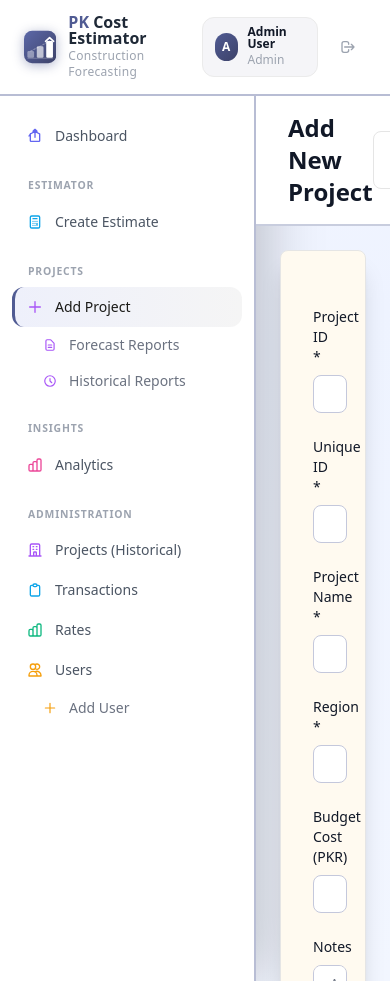
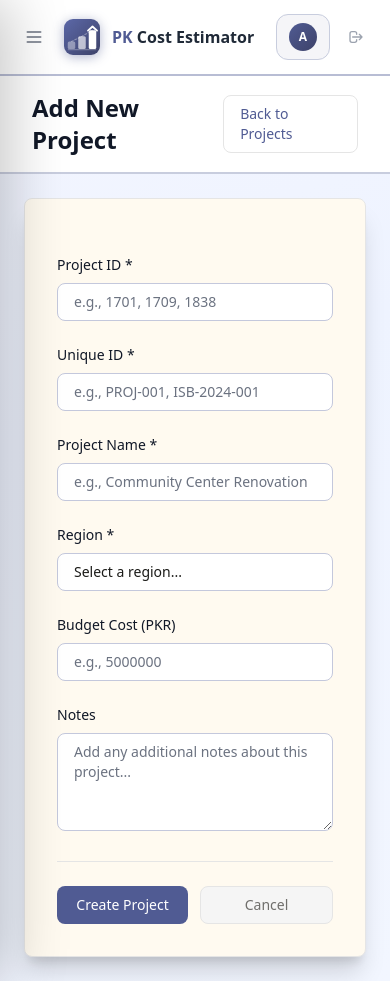
Before and after one commit to Martih70/PKCostEstimator, a Laravel app: page /admin/projects/create in a window 390 px wide. Run offline with Laravel 12, Linux system fonts and the light colour scheme; a user stored in the database is signed in; data comes from the database, SQL or seed files in the repository; style sheets or scripts are compiled from the project's sources; some web fonts are replaced.

Commit message:
Fix mobile sidebar slide-over with Alpine.js toggle and close button
- Wrap layout in x-data="{ sidebarOpen: false }" for Alpine state
- Add hamburger button (mobile only) to open sidebar
- Add dark backdrop overlay with fade transition, dismisses on tap
- Sidebar uses :class binding to slide -translate-x-full / translate-x-0
- Add mobile close (X) button inside sidebar top for explicit dismiss
- Desktop always shows sidebar via md:translate-x-0

Co-Authored-By: Claude Sonnet 4.6 <noreply@anthropic.com>

```diff
--- a/resources/views/layouts/app.blade.php
+++ b/resources/views/layouts/app.blade.php
@@ -180,28 +180,36 @@
         </style>
     </head>
     <body class="font-sans antialiased">
-        <div class="flex h-screen flex-col">
+        <div class="flex h-screen flex-col" x-data="{ sidebarOpen: false }">
             <!-- Top Bar -->
-            <header class="topbar px-6 py-3.5">
+            <header class="topbar px-4 py-3.5 md:px-6">
                 <div class="flex items-center justify-between">
-                    <!-- Logo/Brand -->
                     <div class="flex items-center gap-3">
+                        <!-- Hamburger (mobile only) -->
+                        <button @click="sidebarOpen = true"
+                                class="md:hidden inline-flex items-center justify-center rounded-xl text-gray-500 hover:bg-gray-100 h-9 w-9 transition">
+                            <svg class="h-5 w-5" fill="none" stroke="currentColor" viewBox="0 0 24 24">
+                                <path stroke-linecap="round" stroke-linejoin="round" stroke-width="2" d="M4 6h16M4 12h16M4 18h16" />
+                            </svg>
+                        </button>
+
+                        <!-- Logo/Brand -->
                         <x-application-logo class="h-9 w-9" style="filter: drop-shadow(0 2px 6px rgba(80,91,147,0.45));"/>
                         <div>
                             <h1 class="text-base font-bold leading-none">
                                 <span style="color: #505b93;">PK</span><span class="text-gray-800"> Cost Estimator</span>
                             </h1>
-                            <p class="text-xs text-gray-400 mt-0.5 tracking-wide">Construction Forecasting</p>
+                            <p class="hidden sm:block text-xs text-gray-400 mt-0.5 tracking-wide">Construction Forecasting</p>
                         </div>
                     </div>
 
                     <!-- User Menu -->
-                    <div class="flex items-center gap-3">
-                        <div class="flex items-center gap-2.5 rounded-xl px-3 py-2" style="background: #f5f5f8; border: 1px solid #ebebeb;">
+                    <div class="flex items-center gap-2 md:gap-3">
+                        <div class="flex items-center gap-2.5 rounded-xl px-3 py-2" style="background: #f5f5f8; border: 1px solid #c8cdde;">
                             <div class="h-7 w-7 rounded-full flex items-center justify-center text-xs font-bold text-white" style="background: linear-gradient(135deg, #505b93, #3d4269);">
                                 {{ strtoupper(substr(auth()->user()->name, 0, 1)) }}
                             </div>
-                            <div class="text-left">
+                            <div class="text-left hidden sm:block">
                                 <p class="text-xs font-semibold text-gray-900 leading-none">{{ auth()->user()->name }}</p>
                                 <p class="text-xs text-gray-400 capitalize mt-0.5">{{ str_replace('_', ' ', auth()->user()->role) }}</p>
                             </div>
@@ -220,9 +228,35 @@
 
             <!-- Main Content Area -->
             <div class="flex flex-1 overflow-hidden">
-                <!-- Sidebar -->
-                <nav class="sidebar w-64 overflow-y-auto">
+
+                <!-- Mobile overlay backdrop -->
+                <div x-show="sidebarOpen"
+                     x-transition:enter="transition ease-out duration-200"
+                     x-transition:enter-start="opacity-0"
+                     x-transition:enter-end="opacity-100"
+                     x-transition:leave="transition ease-in duration-150"
+                     x-transition:leave-start="opacity-100"
+                     x-transition:leave-end="opacity-0"
+                     @click="sidebarOpen = false"
+                     class="fixed inset-0 z-20 bg-black/40 md:hidden"
+                     style="display:none;"></div>
+
+                <!-- Sidebar — fixed slide-in on mobile, static on desktop -->
+                <nav class="sidebar fixed inset-y-0 left-0 z-30 w-72 overflow-y-auto
+                            transform transition-transform duration-200 ease-in-out
+                            md:relative md:w-64 md:translate-x-0 md:z-auto"
+                     :class="sidebarOpen ? 'translate-x-0' : '-translate-x-full md:translate-x-0'">
                     <div class="flex flex-col h-full">
+                        <!-- Mobile close button -->
+                        <div class="flex items-center justify-between px-4 pt-4 md:hidden">
+                            <span class="text-xs font-bold uppercase tracking-widest text-gray-400">Menu</span>
+                            <button @click="sidebarOpen = false"
+                                    class="inline-flex items-center justify-center rounded-lg h-8 w-8 text-gray-400 hover:bg-gray-100 hover:text-gray-600 transition">
+                                <svg class="h-4 w-4" fill="none" stroke="currentColor" viewBox="0 0 24 24">
+                                    <path stroke-linecap="round" stroke-linejoin="round" stroke-width="2" d="M6 18L18 6M6 6l12 12" />
+                                </svg>
+                            </button>
+                        </div>
                         <!-- Navigation Links -->
                         <div class="flex-1 px-3 py-5 space-y-0.5">
 
```
